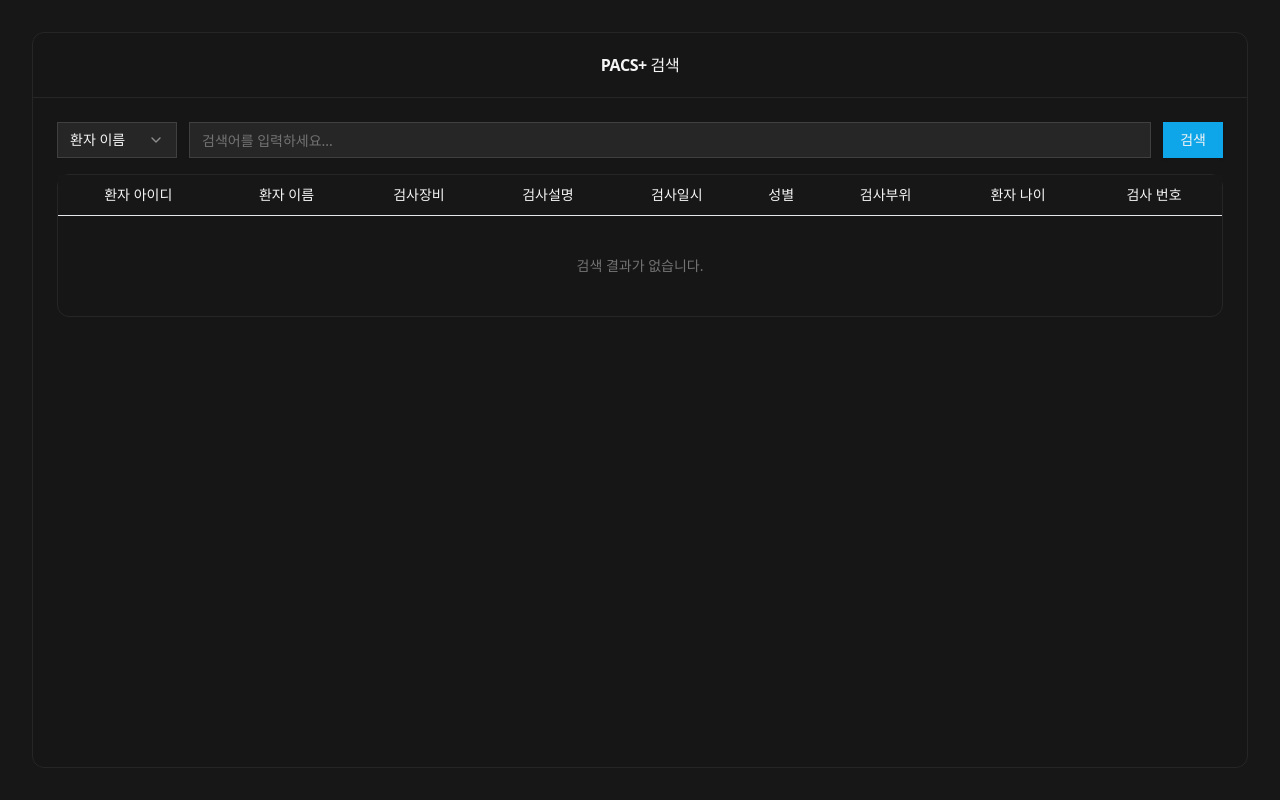
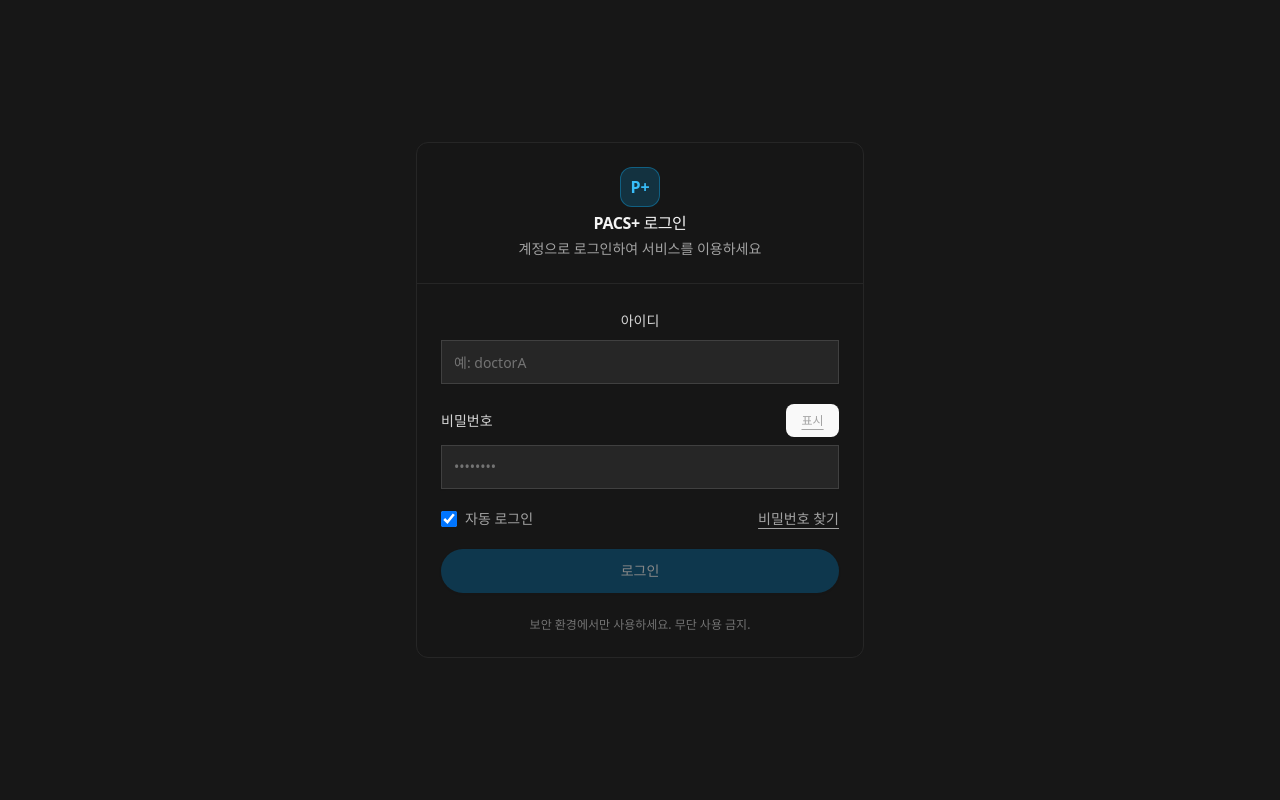
Before and after one commit to No4hh4oN/Medicon-Front, a React (Vite) app: page /login in a window 1280 px wide. Built offline with nearby package versions, Linux system fonts and the light colour scheme.

Commit message:
더블클릭까지

```diff
--- a/package.json
+++ b/package.json
@@ -22,6 +22,7 @@
     "lucide-react": "^0.541.0",
     "react": "^19.1.1",
     "react-dom": "^19.1.1",
+    "react-router-dom": "^7.8.2",
     "tailwind-merge": "^3.3.1",
     "tailwindcss-animate": "^1.0.7"
   },
--- /dev/null
+++ b/src/components/Login.tsx
@@ -0,0 +1,169 @@
+// src/components/Login.tsx
+import * as React from "react";
+import { useState, useCallback } from "react";
+import { useNavigate } from "react-router-dom";
+import { Card, CardHeader, CardTitle, CardContent } from "@/components/ui/card";
+import { Button } from "@/components/ui/button";
+import { Input } from "@/components/ui/input";
+
+/**
+ * 로그인 성공 시 상위에서 처리하고 싶다면 onSuccess 콜백을 prop으로 넘겨주세요.
+ */
+export interface LoginProps {
+  onSuccess?: (user: { userId: string }) => void;
+  /** 기본값: "http://localhost:8080/api/auth/login" */
+  loginEndpoint?: string;
+}
+
+const Login: React.FC<LoginProps> = ({
+  onSuccess,
+  loginEndpoint = "http://localhost:8080/api/login",
+}) => {
+  const navigate = useNavigate();
+  const [userId, setUserId] = useState("");
+  const [password, setPassword] = useState("");
+  const [showPw, setShowPw] = useState(false);
+  const [remember, setRemember] = useState(true);
+  const [isLoading, setIsLoading] = useState(false);
+  const [err, setErr] = useState<string | null>(null);
+
+  const canSubmit = userId.trim().length > 0 && password.trim().length > 0 && !isLoading;
+
+  const handleSubmit = useCallback(async () => {
+    if (!canSubmit) return;
+    setIsLoading(true);
+    setErr(null);
+
+    try {
+      const res = await fetch(loginEndpoint, {
+        method: "POST",
+        headers: { "Content-Type": "application/json" },
+        body: JSON.stringify({
+          userId: userId.trim(),
+          password: password,
+          rememberMe: remember,
+        }),
+        credentials: "include", // 쿠키 기반 인증을 위해 필수
+      });
+
+      if (!res.ok) {
+        // 백엔드에서 텍스트로 에러 메시지를 보내므로 .text()를 사용합니다.
+        const errorText = await res.text();
+        throw new Error(errorText || `로그인 실패: ${res.status} ${res.statusText}`);
+      }
+
+      // 성공 시, 응답 본문이 "로그인 성공" 문자열이므로 별도로 파싱하지 않습니다.
+      onSuccess?.({ userId: userId.trim() });
+
+      // 로그인 성공 후 /search 경로로 이동
+      navigate("/search");
+      // 필요 시 토큰/세션 저장 로직 추가 (localStorage 등)
+      // if (data?.token) localStorage.setItem("token", data.token);
+
+    } catch (e: any) {
+      setErr(e?.message ?? "네트워크 오류가 발생했습니다.");
+    } finally {
+      setIsLoading(false);
+    }
+  }, [canSubmit, loginEndpoint, onSuccess, password, remember, userId, navigate]);
+
+  const onKeyDown: React.KeyboardEventHandler<HTMLInputElement> = (e) => {
+    if (e.key === "Enter") {
+      handleSubmit();
+    }
+  };
+
+  return (
+    <div className="fixed inset-0 bg-neutral-900 text-neutral-100 flex items-center justify-center px-4">
+      <Card className="bg-neutral-900/60 border-neutral-800 shadow-none w-full max-w-md">
+        <CardHeader className="border-b border-neutral-800">
+          <div className="flex flex-col items-center gap-2">
+            {/* 로고/타이틀 영역 - 필요하면 로고 이미지로 교체 */}
+            <div className="h-10 w-10 rounded-xl bg-sky-500/20 border border-sky-500/40 flex items-center justify-center text-sky-400 font-bold">
+              P+
+            </div>
+            <CardTitle className="tracking-tight">PACS+ 로그인</CardTitle>
+            <p className="text-sm text-neutral-400">계정으로 로그인하여 서비스를 이용하세요</p>
+          </div>
+        </CardHeader>
+
+        <CardContent className="p-6 space-y-5">
+          {/* 아이디 */}
+          <div className="space-y-2">
+            <label className="text-sm text-neutral-300">아이디</label>
+            <Input
+              value={userId}
+              onChange={(e) => setUserId(e.target.value)}
+              onKeyDown={onKeyDown}
+              placeholder="예: doctorA"
+              className="h-11 rounded-lg bg-neutral-800 border-neutral-700 placeholder:text-neutral-500"
+              autoComplete="username"
+            />
+          </div>
+
+          {/* 비밀번호 + 보기 토글 */}
+          <div className="space-y-2">
+            <div className="flex items-center justify-between">
+              <label className="text-sm text-neutral-300">비밀번호</label>
+              <button
+                type="button"
+                onClick={() => setShowPw((v) => !v)}
+                className="text-xs text-neutral-400 hover:text-neutral-200 underline underline-offset-4"
+              >
+                {showPw ? "숨기기" : "표시"}
+              </button>
+            </div>
+            <Input
+              type={showPw ? "text" : "password"}
+              value={password}
+              onChange={(e) => setPassword(e.target.value)}
+              onKeyDown={onKeyDown}
+              placeholder="••••••••"
+              className="h-11 rounded-lg bg-neutral-800 border-neutral-700 placeholder:text-neutral-500"
+              autoComplete="current-password"
+            />
+          </div>
+
+          {/* 옵션들 */}
+          <div className="flex items-center justify-between">
+            <label className="inline-flex items-center gap-2 text-sm text-neutral-400 select-none">
+              <input
+                type="checkbox"
+                className="size-4 rounded border-neutral-700 bg-neutral-800"
+                checked={remember}
+                onChange={(e) => setRemember(e.target.checked)}
+              />
+              자동 로그인
+            </label>
+            <a href="#" className="text-sm text-neutral-400 hover:text-neutral-200 underline underline-offset-4">
+              비밀번호 찾기
+            </a>
+          </div>
+
+          {/* 에러 메시지 */}
+          {err && (
+            <div className="rounded-md border border-red-800/60 bg-red-900/20 p-3 text-sm text-red-300">
+              {err}
+            </div>
+          )}
+
+          {/* 로그인 버튼 */}
+          <Button
+            onClick={handleSubmit}
+            disabled={!canSubmit}
+            className="h-11 w-full rounded-full bg-sky-500 hover:bg-sky-600 disabled:bg-sky-800"
+          >
+            {isLoading ? "로그인 중..." : "로그인"}
+          </Button>
+
+          {/* 구분선 + 안내 */}
+          <div className="pt-1 text-center text-xs text-neutral-500">
+            보안 환경에서만 사용하세요. 무단 사용 금지.
+          </div>
+        </CardContent>
+      </Card>
+    </div>
+  );
+};
+
+export default Login;
--- a/src/components/SearchComponents.tsx
+++ b/src/components/SearchComponents.tsx
@@ -1,5 +1,6 @@
 import * as React from "react";
 import { useState, useCallback } from "react";
+import { useNavigate } from "react-router-dom";
 import { Card, CardHeader, CardTitle, CardContent } from "@/components/ui/card";
 import { Button } from "@/components/ui/button";
 import { Input } from "@/components/ui/input";
@@ -26,17 +27,17 @@ const PacsPlusSearchMinimal: React.FC<PacsPlusSearchMinimalProps> = ({
   const [searchQuery, setSearchQuery] = useState<string>("");
   const [rows, setRows] = useState<ResultRow[]>(initialRows);
   const [isLoading, setIsLoading] = useState(false);
-
   const [selectedStudyKey, setSelectedStudyKey] = useState<number | null>(null);
   const [comments, setComments] = useState<CommentRow[]>([]);
   const [isCommentsLoading, setIsCommentsLoading] = useState(false);
+  const navigate = useNavigate();
 
   const onSearch = useCallback(async () => {
     const query = searchQuery.trim();
     if (!query) {
+      setRows(initialRows);
       setSelectedStudyKey(null);
       setComments([]);
-      setRows(initialRows);
       return;
     }
 
@@ -57,6 +58,7 @@ const PacsPlusSearchMinimal: React.FC<PacsPlusSearchMinimalProps> = ({
 
   const handleRowClick = useCallback(
     async (studyKey: number) => {
+      // 같은 행을 다시 클릭하면 코멘트 창을 닫습니다.
       if (selectedStudyKey === studyKey) {
         setSelectedStudyKey(null);
         setComments([]);
@@ -65,19 +67,26 @@ const PacsPlusSearchMinimal: React.FC<PacsPlusSearchMinimalProps> = ({
 
       setSelectedStudyKey(studyKey);
       setIsCommentsLoading(true);
-      setComments([]);
+      setComments([]); // 이전 코멘트 목록을 비웁니다.
 
       try {
-        const formatted = await fetchComments(studyKey);
-        setComments(formatted);
+        const fetchedComments = await fetchComments(studyKey);
+        setComments(fetchedComments);
       } catch (e) {
         console.error("[PacsPlusSearchMinimal] 코멘트 API 요청 오류:", e);
-        setComments([]);
+        setComments([]); // 오류 발생 시 코멘트 목록을 비웁니다.
       } finally {
         setIsCommentsLoading(false);
       }
     },
     [selectedStudyKey]
+  );
+
+  const handleRowDoubleClick = useCallback(
+    (studyKey: number) => {
+      navigate(`/dicomviewer/${studyKey}`);
+    },
+    [navigate]
   );
 
   const handleAddComment = useCallback(
@@ -86,19 +95,9 @@ const PacsPlusSearchMinimal: React.FC<PacsPlusSearchMinimalProps> = ({
 
       try {
         await postComment(selectedStudyKey, title, content);
-
-        // Optimistically update the UI
-        const now = new Date().toLocaleString();
-        setComments((prev) => [
-          ...prev,
-          {
-            userId: "me", // Or get from auth context
-            commentTitle: title,
-            commentContent: content,
-            createdAt: now,
-            updatedAt: now,
-          },
-        ]);
+        // 코멘트 등록 후 목록을 새로고침하여 최신 데이터를 반영합니다.
+        const fetchedComments = await fetchComments(selectedStudyKey);
+        setComments(fetchedComments);
       } catch (e) {
         console.error("코멘트 등록 실패:", e);
         // 사용자에게 에러 알림을 표시할 수 있습니다.
@@ -141,9 +140,8 @@ const PacsPlusSearchMinimal: React.FC<PacsPlusSearchMinimalProps> = ({
             </Button>
           </div>
 
-          <StudyTable rows={rows} isLoading={isLoading} onRowClick={handleRowClick} />
+          <StudyTable rows={rows} isLoading={isLoading} onRowClick={handleRowClick} onRowDoubleClick={handleRowDoubleClick} />
 
-          {/* 코멘트 패널 */}
           {selectedStudyKey !== null && (
             <CommentSection
               studyKey={selectedStudyKey}
--- a/src/components/StudyTable.tsx
+++ b/src/components/StudyTable.tsx
@@ -7,9 +7,10 @@ interface StudyTableProps {
   rows: ResultRow[];
   isLoading: boolean;
   onRowClick: (studyKey: number) => void;
+  onRowDoubleClick: (studyKey: number) => void;
 }
 
-export const StudyTable: React.FC<StudyTableProps> = ({ rows, isLoading, onRowClick }) => {
+export const StudyTable: React.FC<StudyTableProps> = ({ rows, isLoading, onRowClick, onRowDoubleClick }) => {
   return (
     <div className="relative rounded-xl border border-neutral-800">
       <Table>
@@ -40,6 +41,7 @@ export const StudyTable: React.FC<StudyTableProps> = ({ rows, isLoading, onRowCl
                 key={`${r.pid}-${r.when}-${r.verify}`}
                 className="hover:bg-neutral-900/40 cursor-pointer"
                 onClick={() => onRowClick(r.verify)}
+                onDoubleClick={() => onRowDoubleClick(r.verify)}
               >
                 <TableCell className="font-medium text-center">{r.pid}</TableCell>
                 <TableCell className="text-center">{r.pname}</TableCell>
--- a/src/index.css
+++ b/src/index.css
@@ -1,6 +1,8 @@
 @tailwind base;
 @tailwind components;
 @tailwind utilities;
+
+
 
 :root {
   font-family: system-ui, Avenir, Helvetica, Arial, sans-serif;
--- a/src/main.tsx
+++ b/src/main.tsx
@@ -3,9 +3,18 @@ import { createRoot } from 'react-dom/client'
 import './index.css'
 import './App.css'
 import App from './App.tsx'
+import { BrowserRouter, Routes, Route } from "react-router-dom";
+import Login from "./components/Login.tsx";
+import DicomViewer from './components/DicomViewer.tsx'
 
 createRoot(document.getElementById('root')!).render(
   <StrictMode>
-    <App />
+    <BrowserRouter>
+      <Routes>
+        <Route path="/search" element={<App />} />
+        <Route path="/login" element={<Login />}/>
+        <Route path="/dicomViewer" element={<DicomViewer />}/>
+      </Routes>
+    </BrowserRouter>
   </StrictMode>,
 )
```
Also changed, not shown: src/components/api.ts (+12 -3 lines), 1 other file (tests, documents, lock files or other folders).
